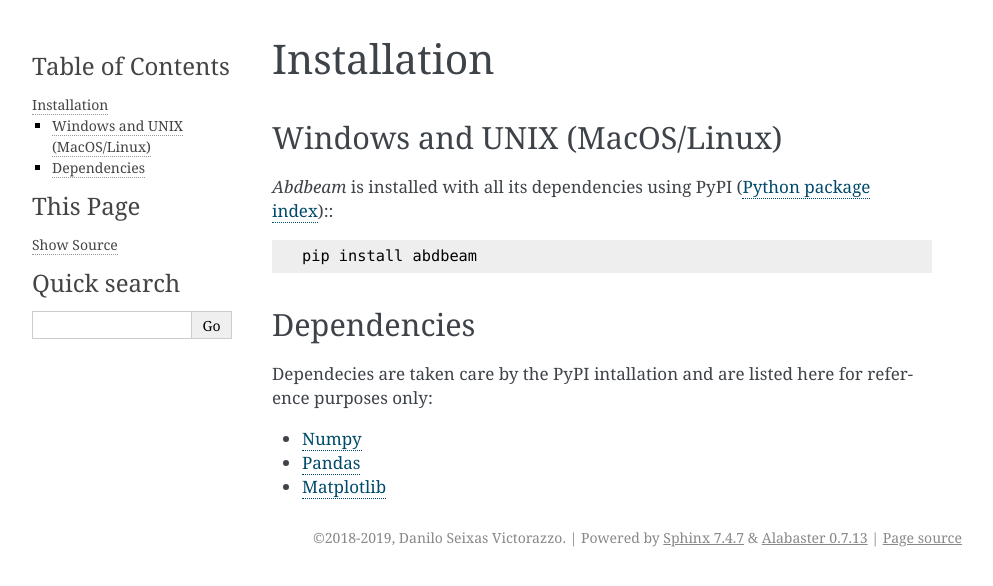
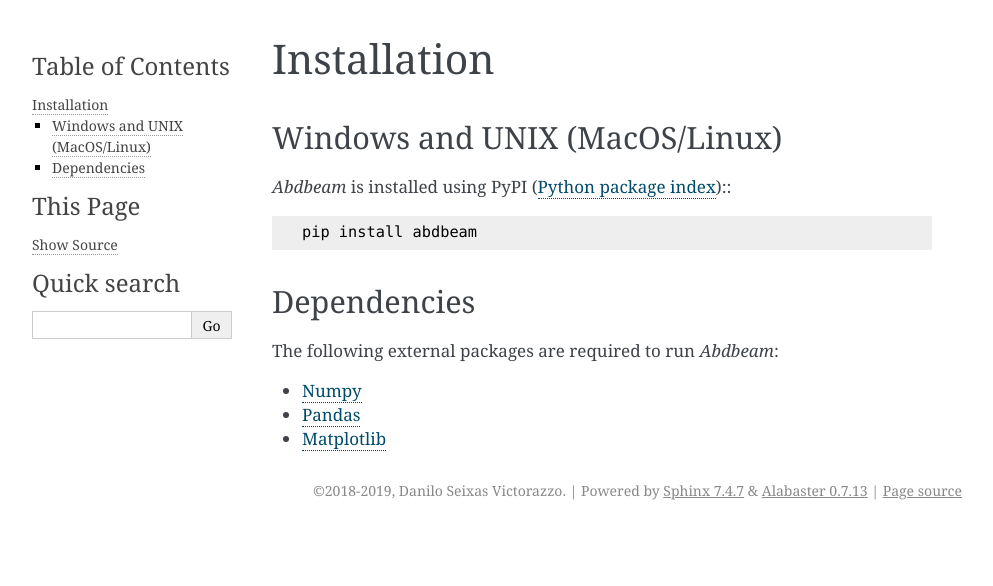
Before and after one commit to victorazzo/abdbeam, a Sphinx documentation site: the page built from docs/source/rst/installation.rst, in a window 1280 px wide. Shown: the top 586 px of the page, without its empty margins (148-1141 px from the left). Built offline with Sphinx 7.4.7, drawn with Linux system fonts in a browser that asks for light colours.

Commit message:
Update documentation due to segment uk matrix fix.

```diff
--- a/docs/source/index.rst
+++ b/docs/source/index.rst
@@ -156,7 +156,7 @@
 
     df = sc.sgs_int_lds_df
 
-Next plot the cross section and its properties (we'll show the segment orientations, hide legends, change the centroid , shear center and principal axis colors and use a custom figure size)::
+Next plot the cross section and its properties (we'll show the segment orientations, hide legends, change the centroid, shear center and principal axis colors and use a custom figure size)::
 
     ab.plot_section(sc, segment_coord=True, title='Abdbeam - Example',
                     legend=False, prop_color='#471365', figsize=(5.12, 3.84))
--- a/docs/source/rst/examples.rst
+++ b/docs/source/rst/examples.rst
@@ -257,8 +257,8 @@
 
     Shear Center
     ------------
-    ys     = -8.67361738e-19
-    zs     = -3.46944695e-19
+    ys     = 0.00000000e+00
+    zs     = -6.93889390e-19
 
     Replacement Stiffnesses
     -----------------------
@@ -493,7 +493,6 @@
     sc.segments = sgs
     # Calculate section properties
     sc.calculate_properties()
-    sc.summary()
     # Plot the section
     ab.plot_section(sc, pt_size=2, title='Abdbeam - Torque-box Example',
                     figsize=(6.4*1.5, 4.8*1.5))
--- a/docs/source/rst/installation.rst
+++ b/docs/source/rst/installation.rst
@@ -4,14 +4,14 @@
 Windows and UNIX (MacOS/Linux)
 ------------------------------
 
-*Abdbeam* is installed with all its dependencies using PyPI (`Python package index <https://pypi.org/project/abdbeam>`_):::
+*Abdbeam* is installed using PyPI (`Python package index <https://pypi.org/project/abdbeam>`_):::
 
     pip install abdbeam
 
 Dependencies
 ------------
 
-Dependecies are taken care by the PyPI intallation and are listed here for reference purposes only:
+The following external packages are required to run *Abdbeam*:
 
 - `Numpy <https://www.numpy.org>`_
 - `Pandas <https://pandas.pydata.org>`_
--- a/setup.py
+++ b/setup.py
@@ -6,7 +6,7 @@
 
 setup(
     name='abdbeam',
-    version='0.2.0',
+    version='0.2.1',
     description='Cross section analysis of composite material beams of any shape.',
     long_description=readme,
     long_description_content_type='text/markdown',
```
Also changed, not shown: other parts of docs/source/index.rst (+2 -2 lines), README.md (+3 -3 lines), docs/source/images/abdbeam_examples_hat_002.png, docs/source/images/abdbeam_examples_kollar_single_cell_002.png, docs/source/images/abdbeam_paper_example_Nx_Nxy.png, 1 other file.
